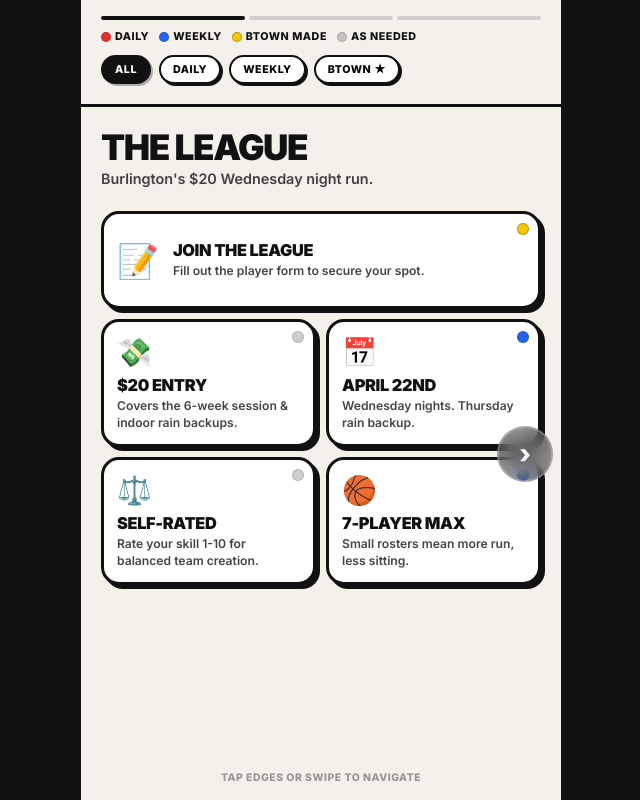
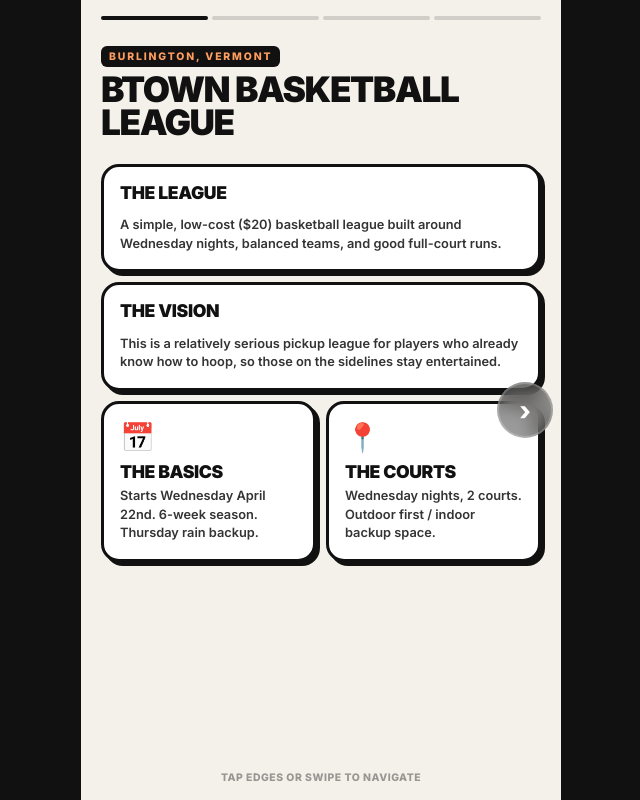
Before and after one commit to btownbrief/btown-basketball-league, a plain HTML site: page index.html in a window 1280 px wide. Shown: the whole page, without its empty margins (319-959 px from the left). Drawn offline with Linux system fonts and the light colour scheme.

Commit message:
Update index.html

```diff
--- a/index.html
+++ b/index.html
@@ -3,7 +3,8 @@
 <head>
     <meta charset="UTF-8" />
     <meta name="viewport" content="width=device-width, initial-scale=1.0, maximum-scale=1.0, user-scalable=no" />
-    <title>Btown Basketball League</title>
+    <title>Btown Basketball League (BBL)</title>
+    <meta name="description" content="Btown Basketball League is a low-cost ($20) Burlington, Vermont basketball league with Wednesday night full-court games, balanced teams, simple rules, prizes, and a 6-week season built for good runs." />
     <style>
         @import url('https://fonts.googleapis.com/css2?family=Inter:wght@400;600;800;900&display=swap');
 
@@ -21,10 +22,6 @@
             --neon-orange: #ff9e5e;
 
             --bg-dark: #111111;
-
-            --dot-daily:  #e63030;
-            --dot-weekly: #2563eb;
-            --dot-btown:  #f5c800;
         }
 
         * {
@@ -65,12 +62,14 @@
         .bg-dark   { background-color: var(--bg-dark); color: #f4f0ea; }
 
         h1, h2, h3, p { margin: 0; }
+        a { color: inherit; }
 
-        /* PROGRESS BAR & META BAR */
+        /* PROGRESS BAR */
         #progress-container {
             display: flex;
             gap: 4px;
-            padding: 16px 20px 10px;
+            padding: 16px 20px 0;
+            z-index: 10;
         }
 
         .progress-bar-wrapper {
@@ -86,78 +85,6 @@
             background: var(--text-main);
             width: 0%;
             transition: width 0.3s ease;
-        }
-
-        .meta-bar {
-            padding: 0 20px 16px;
-            display: flex;
-            flex-direction: column;
-            gap: 12px;
-            border-bottom: 3px solid var(--border-color);
-            z-index: 10;
-        }
-
-        .legend {
-            display: flex;
-            flex-wrap: wrap;
-            gap: 10px;
-            font-size: 0.67rem;
-            font-weight: 800;
-            text-transform: uppercase;
-            letter-spacing: 0.05em;
-        }
-
-        .legend-item {
-            display: flex;
-            align-items: center;
-            gap: 4px;
-        }
-
-        .leg-dot {
-            width: 10px;
-            height: 10px;
-            border-radius: 50%;
-            border: 1.5px solid rgba(0,0,0,0.15);
-        }
-        .leg-dot.daily { background: var(--dot-daily); }
-        .leg-dot.weekly { background: var(--dot-weekly); }
-        .leg-dot.btown { background: var(--dot-btown); border-color: rgba(0,0,0,0.25); }
-        .leg-dot.needed { background: rgba(17,17,17,0.2); }
-
-        .filter-bar {
-            display: flex;
-            gap: 8px;
-            overflow-x: auto;
-            padding-bottom: 4px;
-            scrollbar-width: none;
-        }
-        .filter-bar::-webkit-scrollbar { display: none; }
-
-        .filter-btn {
-            background: #ffffff;
-            border: 2px solid var(--border-color);
-            border-radius: 99px;
-            padding: 6px 12px;
-            font-family: 'Inter', sans-serif;
-            font-size: 0.67rem;
-            font-weight: 800;
-            text-transform: uppercase;
-            letter-spacing: 0.05em;
-            cursor: pointer;
-            white-space: nowrap;
-            box-shadow: 2px 2px 0px rgba(17,17,17,1);
-            transition: transform 0.1s, box-shadow 0.1s;
-        }
-
-        .filter-btn:active {
-            transform: translate(2px, 2px);
-            box-shadow: none;
-        }
-
-        .filter-btn.active {
-            background: var(--text-main);
-            color: var(--card-white);
-            box-shadow: 2px 2px 0px rgba(17,17,17,0.3);
         }
 
         /* SLIDES */
@@ -189,6 +116,19 @@
             margin-bottom: 24px;
         }
 
+        .eyebrow {
+            display: inline-block;
+            font-size: 0.65rem;
+            font-weight: 800;
+            letter-spacing: 0.18em;
+            text-transform: uppercase;
+            margin-bottom: 6px;
+            color: var(--neon-orange);
+            background: var(--text-main);
+            padding: 4px 8px;
+            border-radius: 6px;
+        }
+
         .slide-header h1 {
             font-size: 2.2rem;
             font-weight: 900;
@@ -216,19 +156,19 @@
             background-color: var(--card-white);
             border: 3px solid var(--border-color);
             border-radius: 18px;
-            padding: 13px;
+            padding: 16px;
             text-decoration: none;
             color: var(--text-main);
             box-shadow: 4px 4px 0px rgba(17,17,17,1);
             display: flex;
             flex-direction: column;
-            justify-content: space-between;
+            justify-content: flex-start;
             min-height: 116px;
             position: relative;
-            transition: transform 0.1s, box-shadow 0.1s, opacity 0.2s;
+            transition: transform 0.1s, box-shadow 0.1s;
         }
 
-        .card:active {
+        a.card:active {
             transform: translate(3px, 3px);
             box-shadow: 1px 1px 0px rgba(17,17,17,1);
         }
@@ -240,58 +180,39 @@
         }
 
         .card h3 {
-            font-size: 1.02rem;
+            font-size: 1.1rem;
             font-weight: 900;
             line-height: 1.1;
-            margin-bottom: 3px;
+            margin-bottom: 6px;
             letter-spacing: -0.02em;
             text-transform: uppercase;
         }
 
         .card p {
-            font-size: 0.76rem;
+            font-size: 0.8rem;
             font-weight: 600;
-            opacity: 0.78;
-            line-height: 1.35;
+            opacity: 0.85;
+            line-height: 1.45;
         }
 
         .card.span-2 {
             grid-column: span 2;
             min-height: 98px;
+            flex-direction: column;
+            align-items: flex-start;
+            gap: 8px;
+        }
+
+        .card.span-2.row-layout {
             flex-direction: row;
             align-items: center;
             gap: 14px;
         }
 
-        .card.span-2 .emoji {
+        .card.span-2.row-layout .emoji {
             font-size: 2.1rem;
             margin-bottom: 0;
             flex-shrink: 0;
-        }
-
-        .card.span-2 .card-content {
-            flex: 1;
-        }
-
-        /* DOT SYSTEM */
-        .card::after {
-            content: '';
-            position: absolute;
-            top: 9px; right: 9px;
-            width: 10px; height: 10px;
-            border-radius: 50%;
-            border: 1.5px solid rgba(0,0,0,0.15);
-        }
-        .card[data-freq="daily"]::after    { background: var(--dot-daily); }
-        .card[data-freq="weekly"]::after   { background: var(--dot-weekly); }
-        .card[data-freq="asneeded"]::after { background: rgba(17,17,17,0.2); }
-        .card[data-owner="btown"]::after   { background: var(--dot-btown); border-color: rgba(0,0,0,0.25); }
-
-        .bg-dark.card::after { border-color: rgba(255,255,255,0.3); }
-
-        .filter-hidden {
-            opacity: 0.1 !important;
-            pointer-events: none;
         }
 
         /* PILLS */
@@ -313,22 +234,16 @@
             display: flex;
             flex-direction: column;
             gap: 2px;
-            transition: transform 0.1s, box-shadow 0.1s;
-        }
-
-        .pill:active {
-            transform: translate(2px, 2px);
-            box-shadow: none;
         }
 
         .pill-handle {
-            font-size: 0.8rem;
+            font-size: 0.85rem;
             font-weight: 800;
             text-transform: uppercase;
         }
 
         .pill-desc {
-            font-size: 0.66rem;
+            font-size: 0.7rem;
             font-weight: 600;
             opacity: 0.78;
         }
@@ -380,21 +295,6 @@
 
     <div id="progress-container"></div>
 
-    <div class="meta-bar">
-        <div class="legend">
-            <span class="legend-item"><span class="leg-dot daily"></span>Daily</span>
-            <span class="legend-item"><span class="leg-dot weekly"></span>Weekly</span>
-            <span class="legend-item"><span class="leg-dot btown"></span>Btown Made</span>
-            <span class="legend-item"><span class="leg-dot needed"></span>As Needed</span>
-        </div>
-        <div class="filter-bar">
-            <button class="filter-btn active" data-f="all">All</button>
-            <button class="filter-btn" data-f="daily">Daily</button>
-            <button class="filter-btn" data-f="weekly">Weekly</button>
-            <button class="filter-btn" data-f="btown">Btown ★</button>
-        </div>
-    </div>
-
     <div class="slides-container">
 
         <div class="nav-arrow left" id="prevArrow">&#8249;</div>
@@ -402,41 +302,31 @@
 
         <div class="slide active">
             <div class="slide-header">
-                <h1>THE LEAGUE</h1>
-                <p>Burlington's $20 Wednesday night run.</p>
+                <div class="eyebrow">Burlington, Vermont</div>
+                <h1>Btown Basketball League</h1>
             </div>
 
             <div class="bento-grid">
-                <a href="https://forms.gle/C7VXoCeqsN3d8ebLA" target="_blank" class="card span-2 bg-yellow" data-owner="btown">
-                    <span class="emoji">📝</span>
-                    <div class="card-content">
-                        <h3>Join The League</h3>
-                        <p>Fill out the player form to secure your spot.</p>
-                    </div>
-                </a>
-
-                <div class="card bg-blue" data-freq="asneeded">
-                    <span class="emoji">💸</span>
-                    <h3>$20 Entry</h3>
-                    <p>Covers the 6-week session & indoor rain backups.</p>
+                <div class="card span-2 bg-orange">
+                    <h3>The League</h3>
+                    <p>A simple, low-cost ($20) basketball league built around Wednesday nights, balanced teams, and good full-court runs.</p>
                 </div>
 
-                <div class="card bg-pink" data-freq="weekly">
-                    <span class="emoji">📅</span>
-                    <h3>April 22nd</h3>
-                    <p>Wednesday nights. Thursday rain backup.</p>
+                <div class="card span-2">
+                    <h3>The Vision</h3>
+                    <p>This is a relatively serious pickup league for players who already know how to hoop, so those on the sidelines stay entertained.</p>
                 </div>
 
-                <div class="card bg-green" data-freq="asneeded">
-                    <span class="emoji">⚖️</span>
-                    <h3>Self-Rated</h3>
-                    <p>Rate your skill 1-10 for balanced team creation.</p>
+                <div class="card bg-pink">
+                    <span class="emoji">📅</span>
+                    <h3>The Basics</h3>
+                    <p>Starts Wednesday April 22nd. 6-week season. Thursday rain backup.</p>
                 </div>
 
-                <div class="card bg-orange" data-freq="weekly">
-                    <span class="emoji">🏀</span>
-                    <h3>7-Player Max</h3>
-                    <p>Small rosters mean more run, less sitting.</p>
+                <div class="card bg-blue">
+                    <span class="emoji">📍</span>
+                    <h3>The Courts</h3>
+                    <p>Wednesday nights, 2 courts. Outdoor first / indoor backup space.</p>
                 </div>
             </div>
         </div>
@@ -444,35 +334,72 @@
         <div class="slide">
             <div class="slide-header">
                 <h1>THE VIBE</h1>
-                <p>More than just a weekly game.</p>
+                <p>More than just one weekly game.</p>
             </div>
 
             <div class="bento-grid">
-                <a href="https://t.me/+Akss4_f1AOQ5NmYx" target="_blank" class="card span-2 bg-purple" data-freq="daily">
-                    <span class="emoji">💬</span>
+                <div class="card span-2 bg-yellow">
+                    <span class="emoji">🏆</span>
+                    <h3>The Goal</h3>
+                    <p>A competitive run with standings, a prize to play for, and a groupchat that helps people organize pickup runs across Burlington between league nights.</p>
+                </div>
+
+                <div class="card span-2">
+                    <span class="emoji">🍻</span>
+                    <h3>Social Atmosphere</h3>
+                    <p>I want a space where people can hang out, bring friends or family, and enjoy a good night around the court, bring food and all. The idea is to build a league night people want to stick around for, not just show up, play, and leave.</p>
+                </div>
+
+                <div class="card bg-green">
+                    <h3>The Prize</h3>
+                    <p>The winning team gets a pizza party and free t-shirts. There is an actual prize at the end, so the games still mean something.</p>
+                </div>
+
+                <div class="card">
+                    <h3>Rain Backup</h3>
+                    <p>Part of where your fees are going is toward renting an indoor space on rainy days when needed.</p>
+                </div>
+            </div>
+        </div>
+
+        <div class="slide">
+            <div class="slide-header">
+                <h1>TEAMS & SIGNUP</h1>
+                <p>Secure your spot or just hang out.</p>
+            </div>
+
+            <div class="bento-grid">
+                <div class="card">
+                    <h3>Balanced Teams</h3>
+                    <p>Players sign up individually and rate their own skill level from 1 to 10 so teams can be built as evenly as possible.</p>
+                </div>
+
+                <div class="card">
+                    <h3>7-Player Max</h3>
+                    <p>7-player max rosters. Smaller teams mean better run and more playing time.</p>
+                </div>
+
+                <a href="https://forms.gle/C7VXoCeqsN3d8ebLA" target="_blank" class="card span-2 row-layout bg-purple">
+                    <span class="emoji">📝</span>
                     <div class="card-content">
-                        <h3>Pickup Groupchat</h3>
-                        <p>Find casual runs across the city all week long.</p>
+                        <h3>Want In? Player Form</h3>
+                        <p>Fill out the signup form to register, rate your skill level 1-10 and send $20 to @BtownBrief on Venmo. This league is not designed for beginners still learning, we want runs that people on the sidelines want to see.</p>
                     </div>
                 </a>
 
-                <div class="card bg-pink" data-freq="asneeded">
-                    <span class="emoji">🍕</span>
-                    <h3>The Prize</h3>
-                    <p>Winning team gets a pizza party & free tees.</p>
-                </div>
+                <a href="https://t.me/+Akss4_f1AOQ5NmYx" target="_blank" class="card span-2 row-layout bg-blue">
+                    <span class="emoji">💬</span>
+                    <div class="card-content">
+                        <h3>Join Pickup Chat</h3>
+                        <p>Can't commit? Join a citywide groupchat for organizing pickup runs across Burlington. Stay updated on the league and find games throughout the week for more laid-back runs.</p>
+                    </div>
+                </a>
 
-                <div class="card bg-blue" data-freq="weekly">
-                    <span class="emoji">🍻</span>
-                    <h3>Hang Out</h3>
-                    <p>Bring food, friends, and family to the sidelines.</p>
-                </div>
-
-                <a href="https://btownbrief.com" target="_blank" class="card span-2 bg-dark" data-owner="btown">
+                <a href="https://btownbrief.com" target="_blank" class="card span-2 row-layout bg-dark">
                     <span class="emoji">📰</span>
                     <div class="card-content">
                         <h3>Btown Brief</h3>
-                        <p>The Burlington newsletter that runs this league.</p>
+                        <p>I have a Burlington newsletter with 3k subcribers looking for things to do around town. Give them a reason to come out.</p>
                     </div>
                 </a>
             </div>
@@ -484,20 +411,14 @@
                 <p>Keep it moving, keep it clean.</p>
             </div>
 
-            <div class="bento-grid">
-                <div class="card span-2 bg-dark" data-freq="asneeded">
-                    <span class="emoji">📋</span>
-                    <div class="card-content">
-                        <h3>How We Play</h3>
-                        <p>Serious pickup for players who know how to hoop.</p>
-                    </div>
-                </div>
-            </div>
-
             <div class="pill-grid">
                 <div class="pill">
                     <span class="pill-handle">Schedule</span>
-                    <span class="pill-desc">4-wk regular, 2-wk playoffs</span>
+                    <span class="pill-desc">4-week regular season</span>
+                </div>
+                <div class="pill">
+                    <span class="pill-handle">Playoffs</span>
+                    <span class="pill-desc">2-week playoffs</span>
                 </div>
                 <div class="pill">
                     <span class="pill-handle">Format</span>
@@ -505,31 +426,31 @@
                 </div>
                 <div class="pill">
                     <span class="pill-handle">Clock</span>
-                    <span class="pill-desc">Stops under 4 minutes</span>
+                    <span class="pill-desc">Under 4 minutes, clock stoppage</span>
                 </div>
                 <div class="pill">
                     <span class="pill-handle">Fouls</span>
-                    <span class="pill-desc">Offense calls it</span>
+                    <span class="pill-desc">Offense calls fouls</span>
                 </div>
                 <div class="pill">
                     <span class="pill-handle">Free Throws</span>
-                    <span class="pill-desc">One shot per shooting foul</span>
+                    <span class="pill-desc">One-shot free throw per shooting foul</span>
+                </div>
+                <div class="pill">
+                    <span class="pill-handle">Conduct</span>
+                    <span class="pill-desc">No rough fouls</span>
                 </div>
                 <div class="pill">
                     <span class="pill-handle">Contests</span>
-                    <span class="pill-desc">Shoot for it to resolve</span>
+                    <span class="pill-desc">Contested calls: shoot for it</span>
                 </div>
                 <div class="pill">
                     <span class="pill-handle">Subs</span>
-                    <span class="pill-desc">Everyone sits once before twice</span>
+                    <span class="pill-desc">Everyone sits once before someone sits twice</span>
                 </div>
                 <div class="pill">
                     <span class="pill-handle">Timekeeping</span>
                     <span class="pill-desc">Sub helps keep time</span>
-                </div>
-                <div class="pill">
-                    <span class="pill-handle">Conduct</span>
-                    <span class="pill-desc">Absolutely no rough fouls</span>
                 </div>
             </div>
         </div>
@@ -545,9 +466,7 @@ document.addEventListener('DOMContentLoaded', () => {
     const slides = document.querySelectorAll('.slide');
     const totalSlides = slides.length;
     let currentSlide = 0;
-    let activeFilter = 'all';
 
-    // Generate progress bars dynamically
     const progressContainer = document.getElementById('progress-container');
     for (let i = 0; i < totalSlides; i++) {
         const wrapper = document.createElement('div');
@@ -560,27 +479,6 @@ document.addEventListener('DOMContentLoaded', () => {
     const progressBars = document.querySelectorAll('.progress-bar-wrapper');
     const prevArrow = document.getElementById('prevArrow');
     const nextArrow = document.getElementById('nextArrow');
-    const filterBtns = document.querySelectorAll('.filter-btn');
-
-    function applyFilter() {
-        document.querySelectorAll('.card').forEach(card => {
-            let show = false;
-            if (activeFilter === 'all') show = true;
-            else if (activeFilter === 'btown') show = card.dataset.owner === 'btown';
-            else show = card.dataset.freq === activeFilter;
-            card.classList.toggle('filter-hidden', !show);
-        });
-    }
-
-    filterBtns.forEach(btn => {
-        btn.addEventListener('click', e => {
-            e.stopPropagation();
-            activeFilter = btn.dataset.f;
-            filterBtns.forEach(b => b.classList.remove('active'));
-            btn.classList.add('active');
-            applyFilter();
-        });
-    });
 
     function goTo(index) {
         if (index < 0 || index >= totalSlides) return;
@@ -591,7 +489,6 @@ document.addEventListener('DOMContentLoaded', () => {
     function updateUI() {
         slides.forEach((slide, i) => slide.classList.toggle('active', i === currentSlide));
         progressBars.forEach((bar, i) => {
-            bar.classList.toggle('completed', i < currentSlide);
             bar.querySelector('.progress-bar-fill').style.width = i <= currentSlide ? '100%' : '0%';
         });
         prevArrow.classList.toggle('disabled', currentSlide === 0);
@@ -603,7 +500,7 @@ document.addEventListener('DOMContentLoaded', () => {
 
     const appContainer = document.getElementById('app-container');
     appContainer.addEventListener('click', e => {
-        if (e.target.closest('a') || e.target.closest('.nav-arrow') || e.target.closest('.filter-btn')) return;
+        if (e.target.closest('a') || e.target.closest('.nav-arrow')) return;
         const rect = appContainer.getBoundingClientRect();
         const x = e.clientX - rect.left;
         if (x < rect.width * 0.3) goTo(currentSlide - 1);
```
